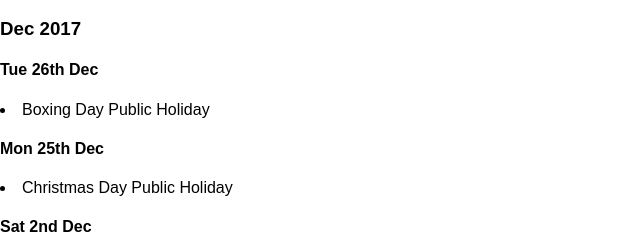
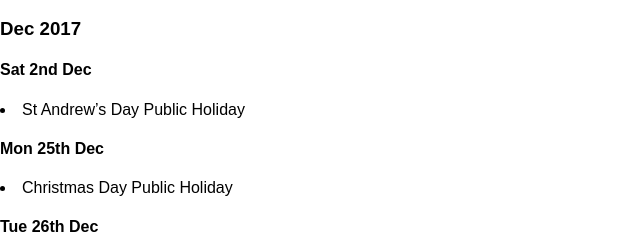
Before and after one commit to CJHunter91/absentee_manager, a React (Create React App) app: page / in a window 1280 px wide. Shown: the part 555-800 px from the top of the page, without its empty margins (0-640 px from the left). Built offline with nearby package versions, Linux system fonts and the light colour scheme.

Commit message:
seperates getPublicHolidays from getAbsentee dates and adds holidaysAndAbsentees

```diff
--- a/src/containers/Agenda.jsx
+++ b/src/containers/Agenda.jsx
@@ -21,7 +21,7 @@ class Agenda extends Component{
 			},
 			clash:""
 		};
-		this.getAbsenteeDates = this.getAbsenteeDates.bind(this);
+		this.holidaysAndAbsentees = this.holidaysAndAbsentees.bind(this);
 		this.updateAbscenseData = this.updateAbscenseData.bind(this);
 		this.closeModal = this.closeModal.bind(this);
 		this.openModal = this.openModal.bind(this);
@@ -38,15 +38,7 @@ class Agenda extends Component{
 		this.setState({data:[], pHolidays:[]})
 	}
 
-	getAbsenteeDates(date){
-		//accesses db
-		const filteredDates = this.state.data.filter((absentee) => {
-			if(date.month() === moment(absentee.date).month() &&
-				date.year() === moment(absentee.date).year() &&
-				absentee.value !== "P"){
-				return absentee;
-		}
-	})
+	getPublicHolidays(date){
 		var filterPublicHolidays = this.state.pHolidays.filter((holiday) =>{
 			var holidayDate = date.year() + "-" + holiday.date;
 			if(date.month() === moment(holidayDate).month()){
@@ -59,8 +51,25 @@ class Agenda extends Component{
 			holidayCopy.date = date.year() + "-" + holiday.date;
 			newArray.push(holidayCopy)
 		})
+		return newArray;
+	}
 
-		return this.sortTitles(this.sortAbsenteeDates(filteredDates).concat(newArray))
+	getAbsenteeDates(date){
+		//accesses db
+		const filteredDates = this.state.data.filter((absentee) => {
+			if(date.month() === moment(absentee.date).month() &&
+				date.year() === moment(absentee.date).year() &&
+				absentee.value !== "P"){
+				return absentee;
+		}
+	})
+
+
+		return this.sortAbsenteeDates(filteredDates)
+	}
+
+	holidaysAndAbsentees(date){
+		return this.getAbsenteeDates(date).concat(this.getPublicHolidays(date))
 	}
 
 	sortAbsenteeDates(dates){
@@ -179,7 +188,7 @@ class Agenda extends Component{
 				<article key={i} className="month">
 				<h3>{this.getMonthYearFormat(date)}</h3>
 
-				<DateView absenceClick={this.clickAbsenceData} getAbsenteeDates={this.getAbsenteeDates}
+				<DateView absenceClick={this.clickAbsenceData} getAbsenteeDates={this.holidaysAndAbsentees}
 				date={date}
 				userID={this.state.absenceData.userid}
 				/>
```
